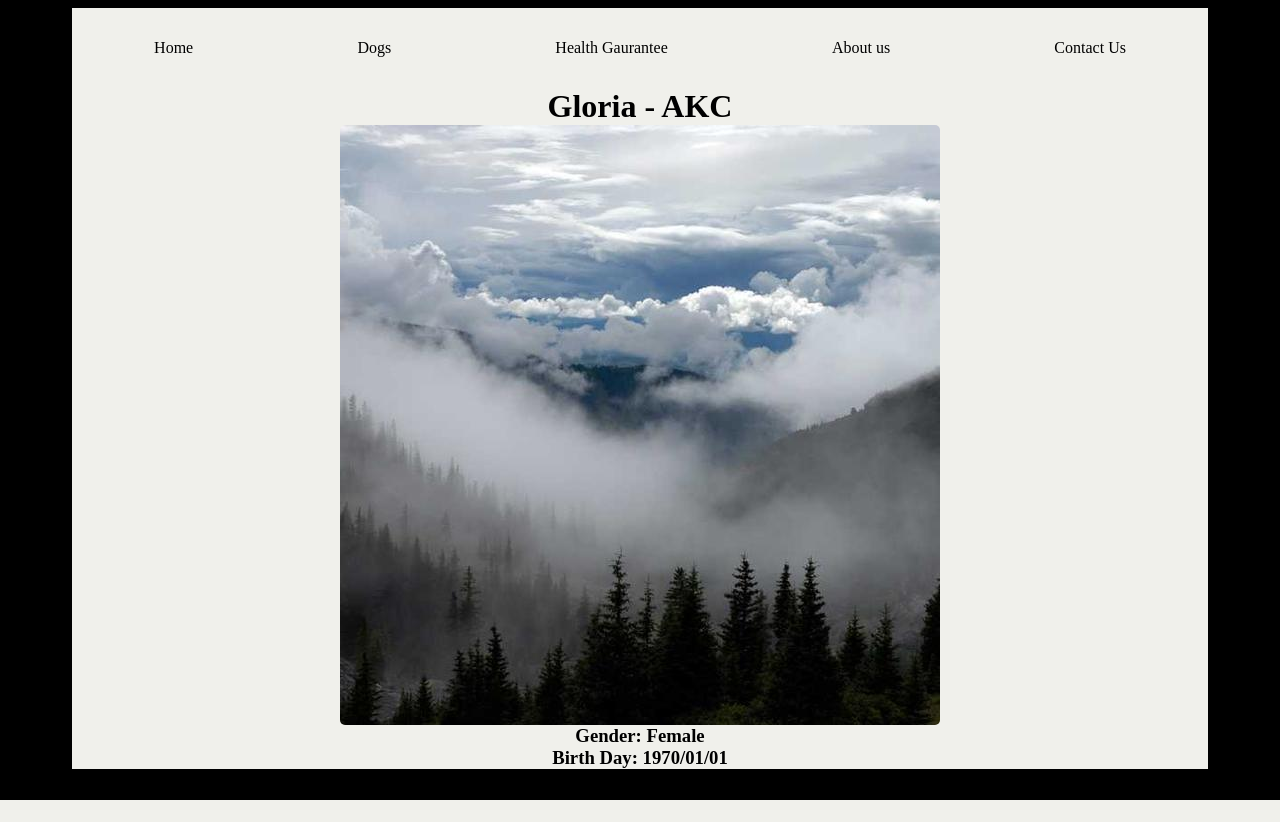
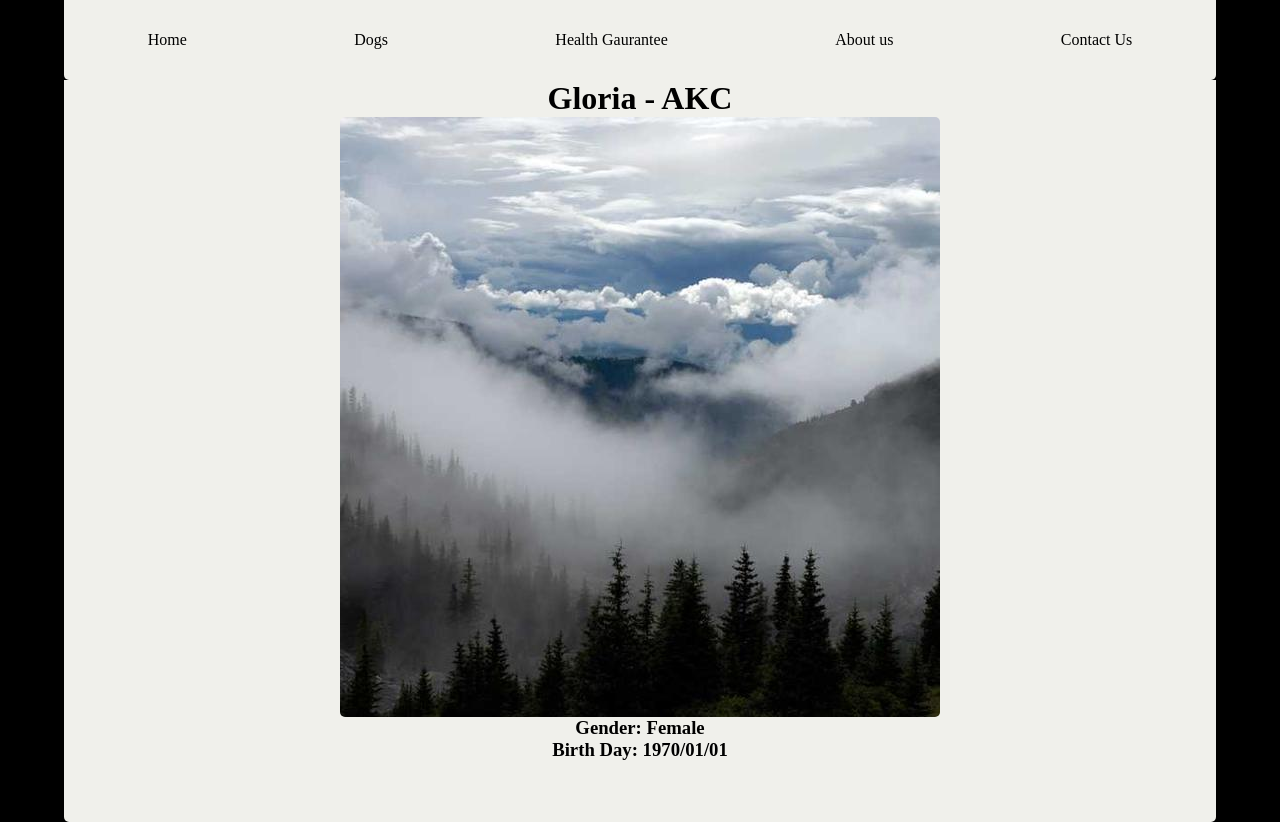
Before and after one commit to MoonBasedKas/SouthernROCAiredalesWebsite, a Flask app: page /dogs/dog/1 in a window 1280 px wide. Before the commit the page ends 800 px from the top, so only its background shows below. Run offline with Flask 3, Linux system fonts and the light colour scheme.

Commit message:
remove duplicate static.css

```diff
--- a/app/static/dog.css
+++ b/app/static/dog.css
@@ -1,14 +1,17 @@
-/* body {
+body {
     margin: 0;
     border: 0;
-} */
+    background-color: black;
+}
 
 .content {
     background-color: black;
+
 }
 
 .info {
     background-color: rgb(240 240 235);
+    padding-bottom: 1cm;
     margin: 5vw;
     margin-bottom: 0vw;
     margin-top: 0vw;
--- a/app/static/head.css
+++ b/app/static/head.css
@@ -6,9 +6,14 @@
     flex-direction: row;
     flex-wrap: wrap;
     height: 10vh;
+    margin-left: 5vw;
+    margin-right: 5vw;
+
+
     /* border-color: grey; */
     /* border: solid; */
-    /* border-radius: 5px; */
+    border-bottom-left-radius: 5px;
+    border-bottom-right-radius: 5px;
 }
 
 /* For a single item within the menu bar */
--- a/app/templates/dog.html
+++ b/app/templates/dog.html
@@ -6,10 +6,13 @@
 
 </head>
 
-<body class="content">
+<body>
+
+    <div class="content">
+        {% include 'header.html' %}
         <div class="info">
             <!-- Top of page -->
-        {% include 'header.html' %}
+
 
             <!-- Dog info container -->
             <div class="dogInfoContainer">
@@ -37,5 +40,6 @@
                 {% endif %}
             </div>
         </div>
+    </div>
 
 </body>
--- a/app/templates/home.html
+++ b/app/templates/home.html
@@ -14,10 +14,11 @@
     <!-- End Top of page -->
     <div class="content">
         <!-- I'm thinking we put the main picture here. -->
+        {% include 'header.html' %}
 
         <!-- Content -->
         <div id="home" class="info">
-            {% include 'header.html' %}
+
             <!-- Intro -->
             <h1 class="title">The Kennel of Southern Roc Airedales</h1>
             <img src="/static/MainPic.jpg" loading="lazy" class="mainPhoto">
```
Also changed, not shown: static/dog.css (deleted, +0 -15 lines). Lines whose indentation alone changed are shown as unchanged.
